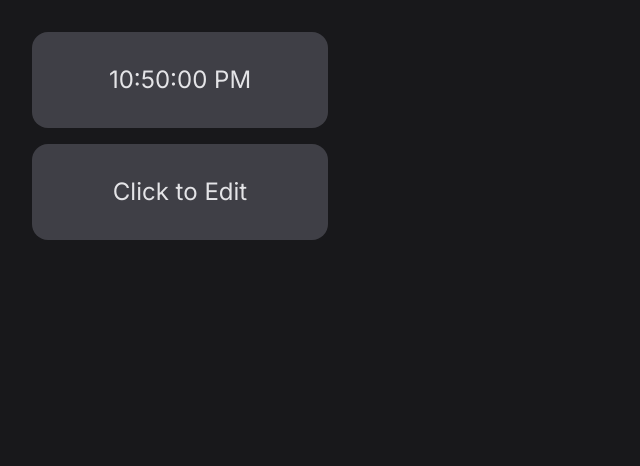
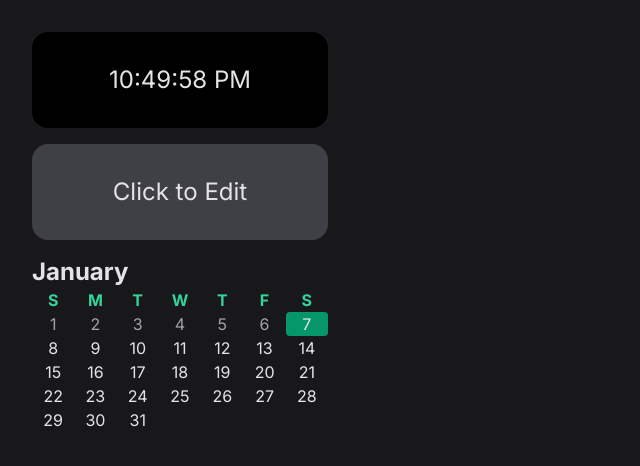
Before and after one commit to prateeksonii/task-hero, a SvelteKit app: page / in a window 1280 px wide. Shown: the top 466 px of the page, without its empty margins (0-640 px from the left). Built offline with nearby package versions, Linux system fonts and the light colour scheme.

Commit message:
add calendar

```diff
--- /dev/null
+++ b/src/components/calendar.svelte
@@ -0,0 +1,43 @@
+<script lang="ts">
+	import dayjs from 'dayjs';
+
+	const date = dayjs(Date.now());
+	const days = date.daysInMonth();
+	const firstDay = date.startOf('D').startOf('M').day();
+	const month = date.format('MMMM');
+	const today = date.date();
+
+	const daysArray: string[] = [];
+
+	for (let _ of Array(firstDay).fill(null)) {
+		daysArray.push('');
+	}
+
+	for (let i of Array(days)
+		.fill(null)
+		.map((_, i) => i + 1)) {
+		daysArray.push(i.toString());
+	}
+</script>
+
+<section>
+	<h4 class="text-2xl font-bold">{month}</h4>
+	<div class="grid grid-cols-7 place-items-center">
+		<span class="font-bold text-emerald-400">S</span>
+		<span class="font-bold text-emerald-400">M</span>
+		<span class="font-bold text-emerald-400">T</span>
+		<span class="font-bold text-emerald-400">W</span>
+		<span class="font-bold text-emerald-400">T</span>
+		<span class="font-bold text-emerald-400">F</span>
+		<span class="font-bold text-emerald-400">S</span>
+		{#each daysArray as day}
+			<span
+				class={+day === today
+					? 'w-full rounded bg-emerald-600 text-center'
+					: +day < today
+					? 'text-zinc-400'
+					: ''}>{day}</span
+			>
+		{/each}
+	</div>
+</section>
--- a/src/components/clock.svelte
+++ b/src/components/clock.svelte
@@ -1,14 +1,14 @@
 <script lang="ts">
-  import dayjs from 'dayjs';
+	import dayjs from 'dayjs';
 
-  let time = Date.now();
-  setInterval(() => {
-    time = Date.now()
-  }, 1000)
+	let time = Date.now();
+	setInterval(() => {
+		time = Date.now();
+	}, 1000);
 
-  $: formattedTime = dayjs(time).format('hh:mm:ss A')
+	$: formattedTime = dayjs(time).format('hh:mm:ss A');
 </script>
 
-<section class="text-2xl rounded-2xl bg-zinc-700 p-8 text-center">
-  {formattedTime}
+<section class="rounded-2xl bg-black p-8 text-center text-2xl">
+	{formattedTime}
 </section>
--- a/src/routes/+page.svelte
+++ b/src/routes/+page.svelte
@@ -1,12 +1,13 @@
 <script>
-	import Clock from "../components/clock.svelte";
-	import Notes from "../components/notes.svelte";
+	import Calendar from '../components/calendar.svelte';
+	import Clock from '../components/clock.svelte';
+	import Notes from '../components/notes.svelte';
 </script>
 
-<main class="p-8 grid grid-cols-[1fr_2fr_1fr] gap-4 h-screen">
-  <div class="flex flex-col gap-4">
-    <Clock />
-    <Notes />
-  </div>
-
+<main class="grid h-screen grid-cols-[1fr_2fr_1fr] gap-4 p-8">
+	<div class="flex flex-col gap-4">
+		<Clock />
+		<Notes />
+		<Calendar />
+	</div>
 </main>
```
